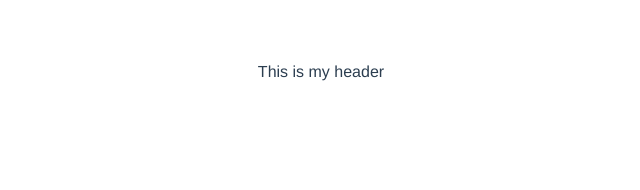
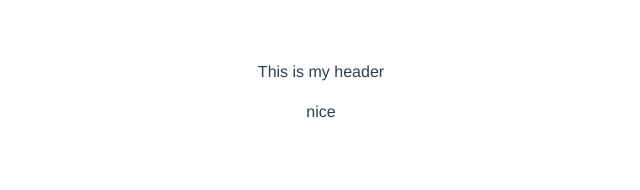
Before and after one commit to daliayousry/vue-quick-start, a Vue app: page / in a window 1280 px wide. Shown: the top 190 px of the page, without its empty margins (319-959 px from the left). Built offline with nearby package versions, Linux system fonts and the light colour scheme.

Commit message:
Templates

```diff
--- a/src/components/TheHeader.vue
+++ b/src/components/TheHeader.vue
@@ -1,12 +1,18 @@
 <template>
 <div>
     <p> This is my header</p>
+    <p>{{hello=='hi'?'nice':'okay'}}</p>
 </div>
 </template>
 
 <script>
 export default {
     name: 'TheHeader',
+    data(){
+        return{
+            hello:'hi'
+        }
+    }
 
 }
 </script>
```
